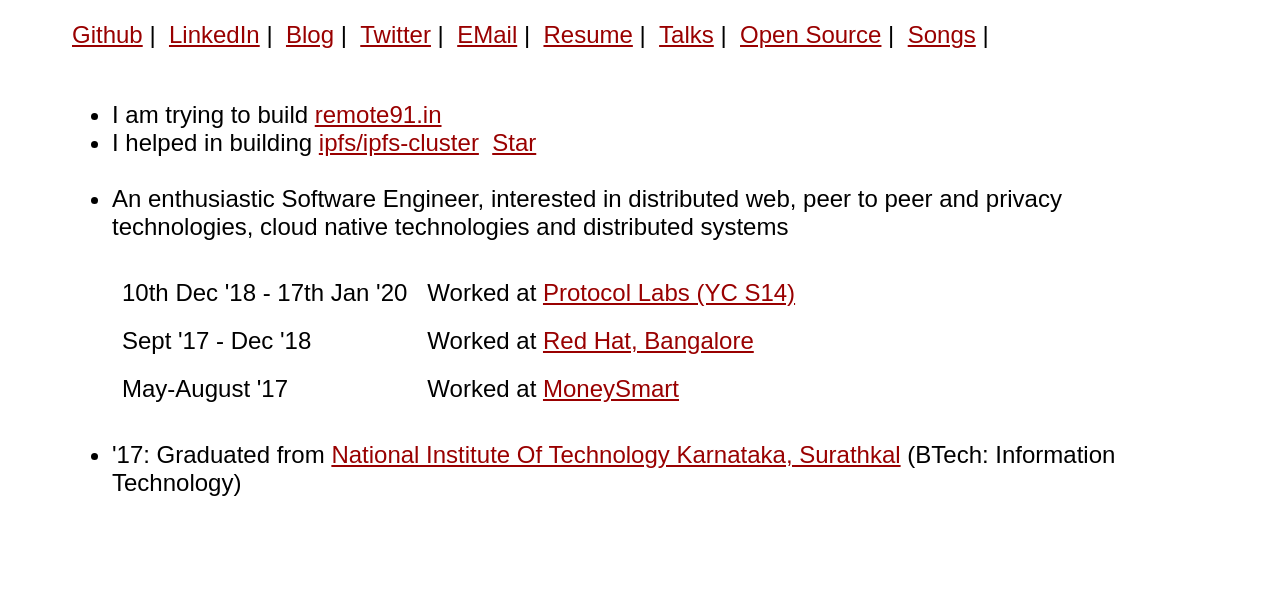
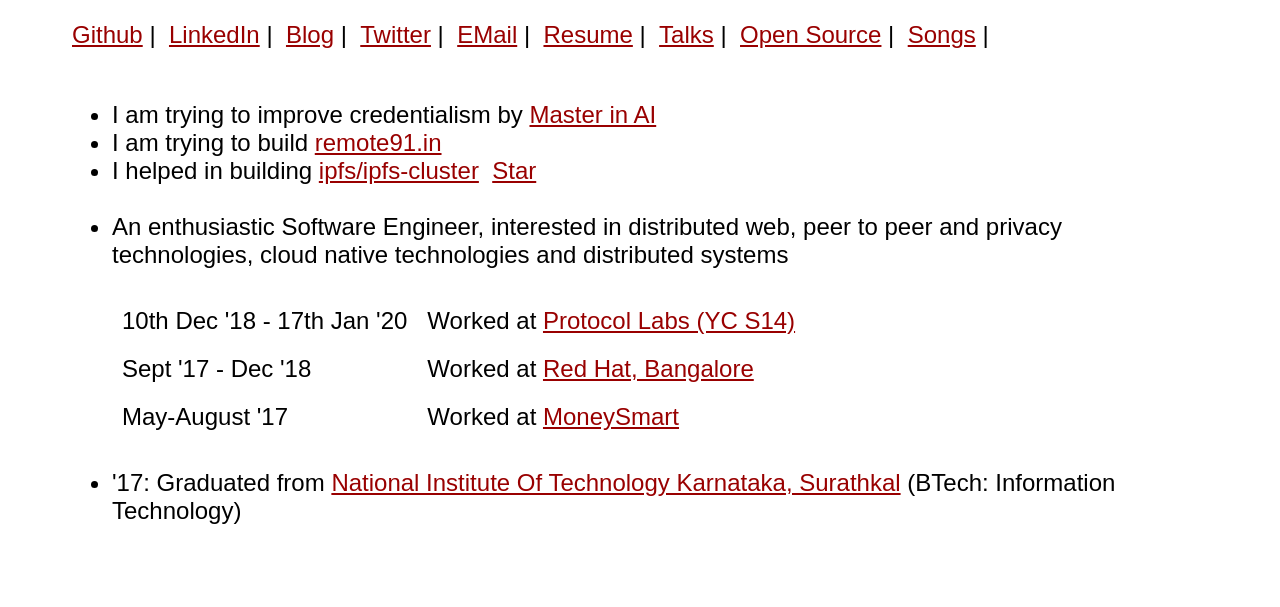
Before and after one commit to kishansag/kishansag.github.io, a plain HTML site: page index.html in a window 1280 px wide. Shown: the part 168-775 px from the top of the page. Drawn offline with Linux system fonts and the light colour scheme; a web font is replaced by a local one.

Commit message:
Master in AI

```diff
--- a/index.html
+++ b/index.html
@@ -21,6 +21,7 @@
 		</p>
 
 		<ul class="information">
+			<li>I am trying to improve credentialism by <a href="https://www.masterinai.com">Master in AI</a></li>
 			<li>I am trying to build <a href="https://remote91.in">remote91.in</a></li>
 			<li>I helped in building <a href="https://github.com/ipfs/ipfs-cluster">ipfs/ipfs-cluster</a>&nbsp;&nbsp;<a class="github-button" href="https://github.com/ipfs/ipfs-cluster" data-size="large" data-show-count="true" aria-label="Star ipfs/ipfs-cluster on GitHub">Star</a></li>
 			</br>
```
